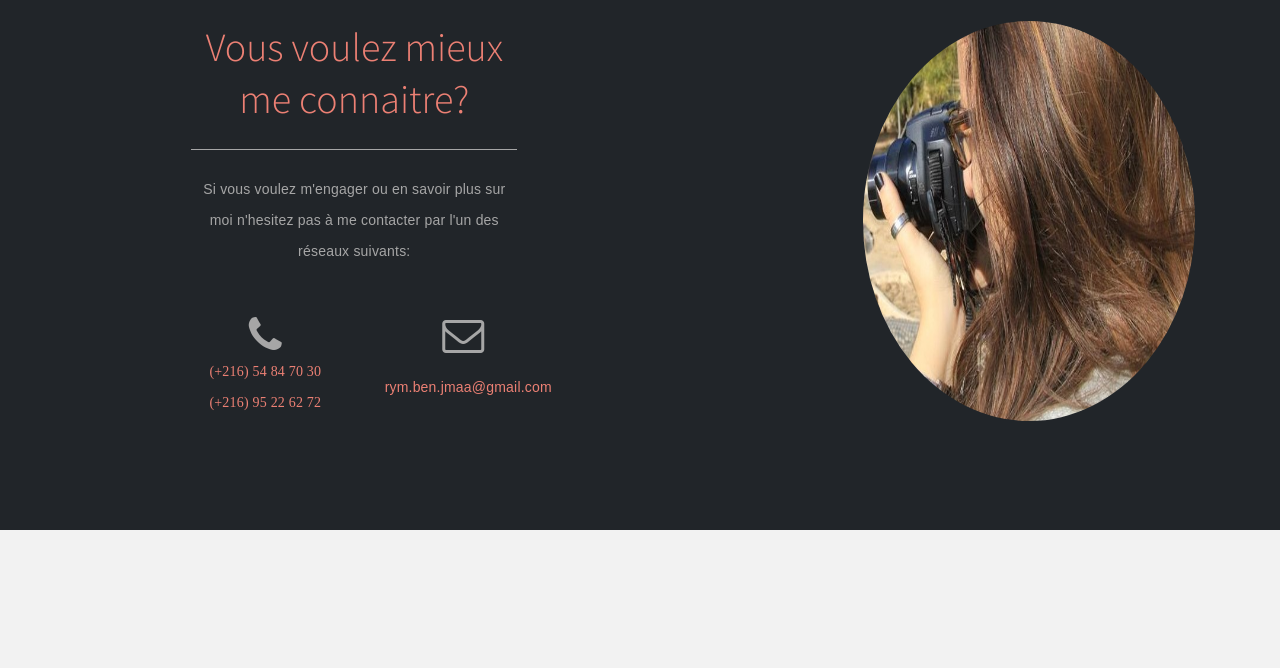
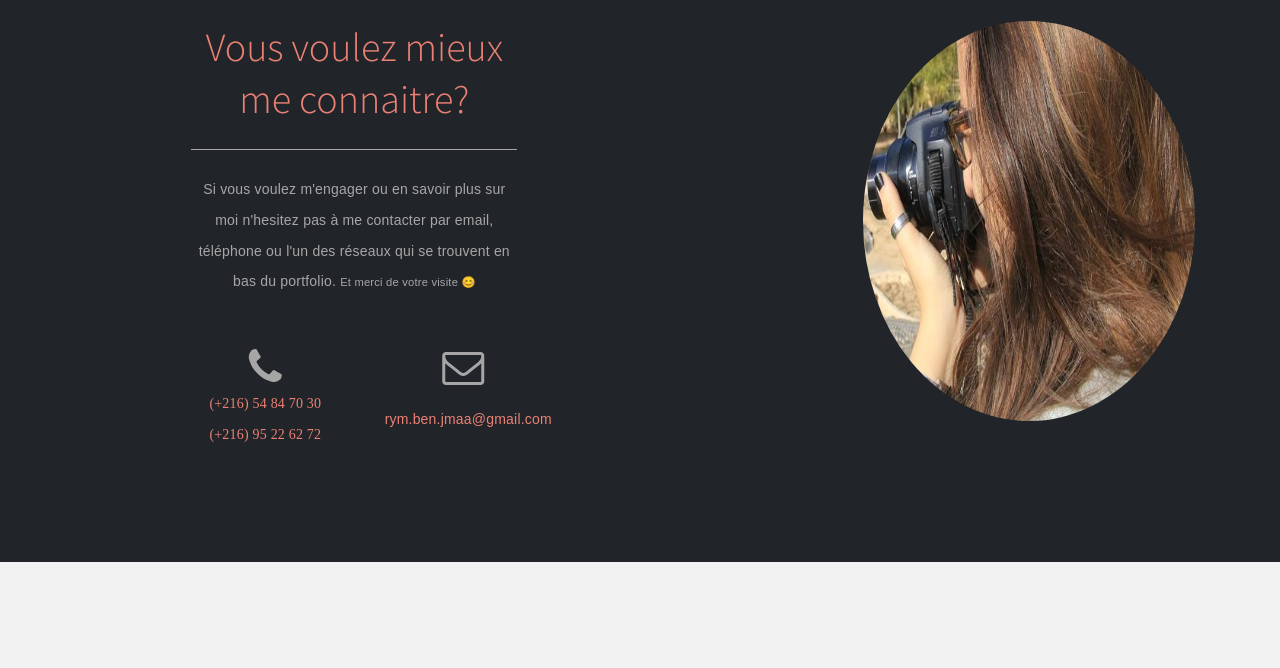
Before and after one commit to RymBenJmaa/RymBenJmaa.github.io, a website: page index.html in a window 1280 px wide. Shown: the part 9409-10077 px from the top of the page. Drawn offline with nearby package versions, Linux system fonts and the light colour scheme; files whose address does not match are found by name; a web font is replaced by a local one.

Commit message:
Update index.html

```diff
--- a/index.html
+++ b/index.html
@@ -631,7 +631,9 @@
                         <div class="col-lg-8 mx-auto text-center ">
                             <h2 class="section-heading text " style="color:#EC8074 ">Vous voulez mieux me connaitre?</h2>
                             <hr class="my-4 " style="border-color: #A6A6A6 ">
-                            <p class="mb-5 " style="color: #A6A6A6">Si vous voulez m'engager ou en savoir plus sur moi n'hesitez pas à me contacter par l'un des réseaux suivants:</p>
+                            <p class="mb-5 " style="color: #A6A6A6">Si vous voulez m'engager ou en savoir plus sur moi n'hesitez pas à me contacter par email, téléphone ou l'un des réseaux qui se trouvent en bas du portfolio.
+                                <small>Et merci de votre visite 😊</small>
+                           </p>
                         </div>
                     </div>
                     <div class="row ">
```
